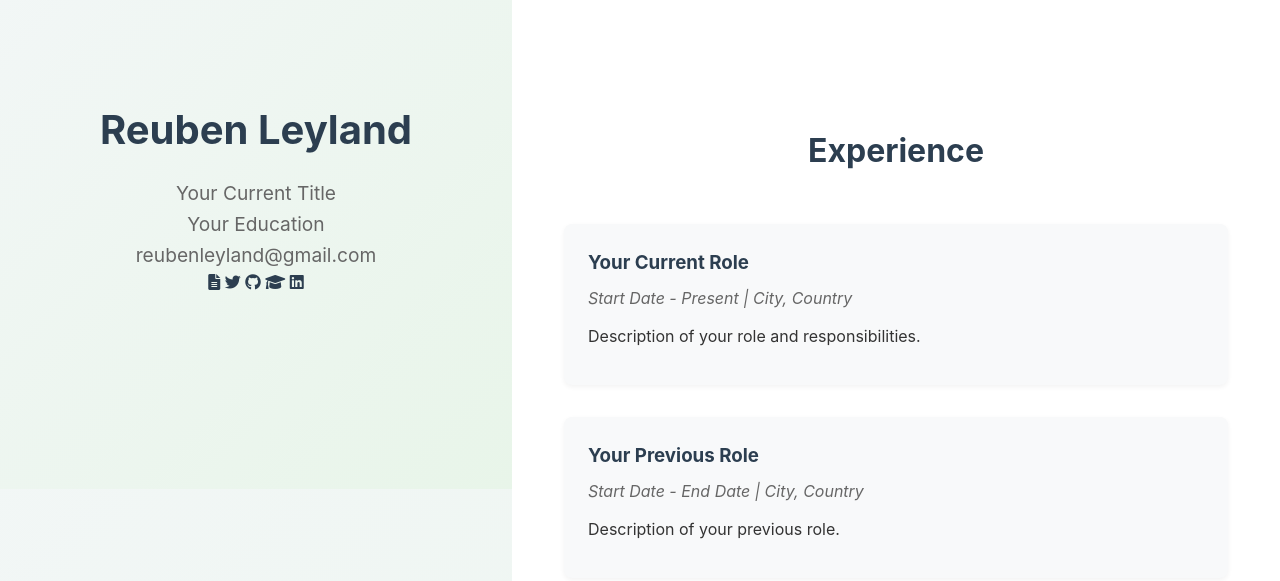
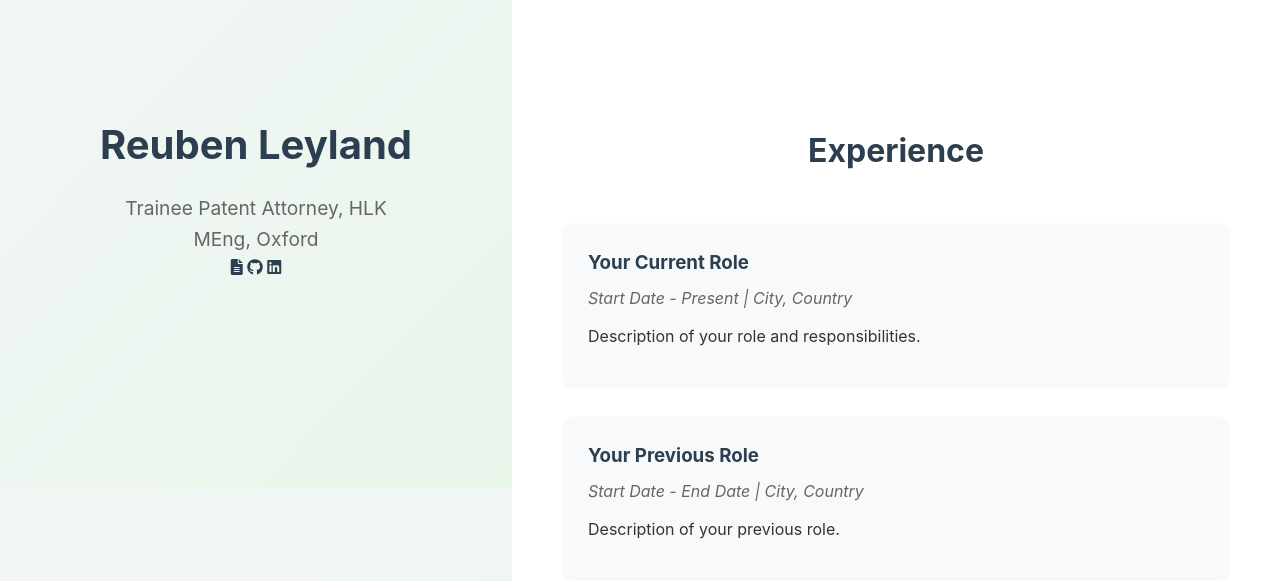
Before and after one commit to reubenleyland/reubenleyland, a plain HTML site: page index.html in a window 1280 px wide. Shown: the part 371-952 px from the top of the page. Drawn offline with Linux system fonts and the light colour scheme.

Commit message:
Starting adding content

```diff
--- a/index.html
+++ b/index.html
@@ -137,14 +137,12 @@
                 <img src="pp.jpg" alt="Reuben Leyland">
             </div>
             <h1>Reuben Leyland</h1>
-            <p>Your Current Title</p>
-            <p>Your Education</p>
-            <p><span id="email"></span></p>
+            <p>Trainee Patent Attorney, HLK</p>
+            <p>MEng, Oxford</p>
+            <p><span id="reuben.leyland@sky.com"></span></p>
             <div class="social-links">
                 <a href="cv.pdf" class="social-link"><i class="fas fa-file-alt"></i></a>
-                <a href="https://twitter.com/your-twitter" class="social-link"><i class="fab fa-twitter"></i></a>
                 <a href="https://github.com/reubenleyland/" class="social-link"><i class="fab fa-github"></i></a>
-                <a href="https://scholar.google.com/citations?user=your-id" class="social-link"><i class="fas fa-graduation-cap"></i></a>
                 <a href="https://www.linkedin.com/in/reubenleyland/" class="social-link"><i class="fab fa-linkedin"></i></a>
             </div>
         </div>
```
